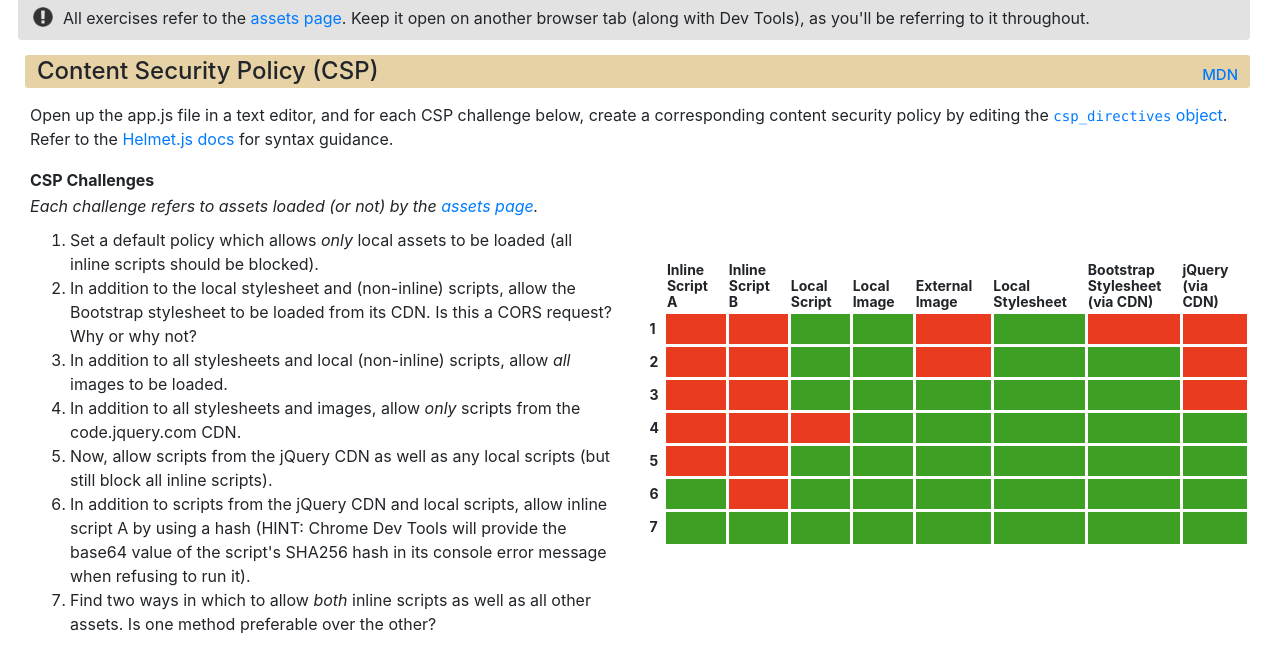
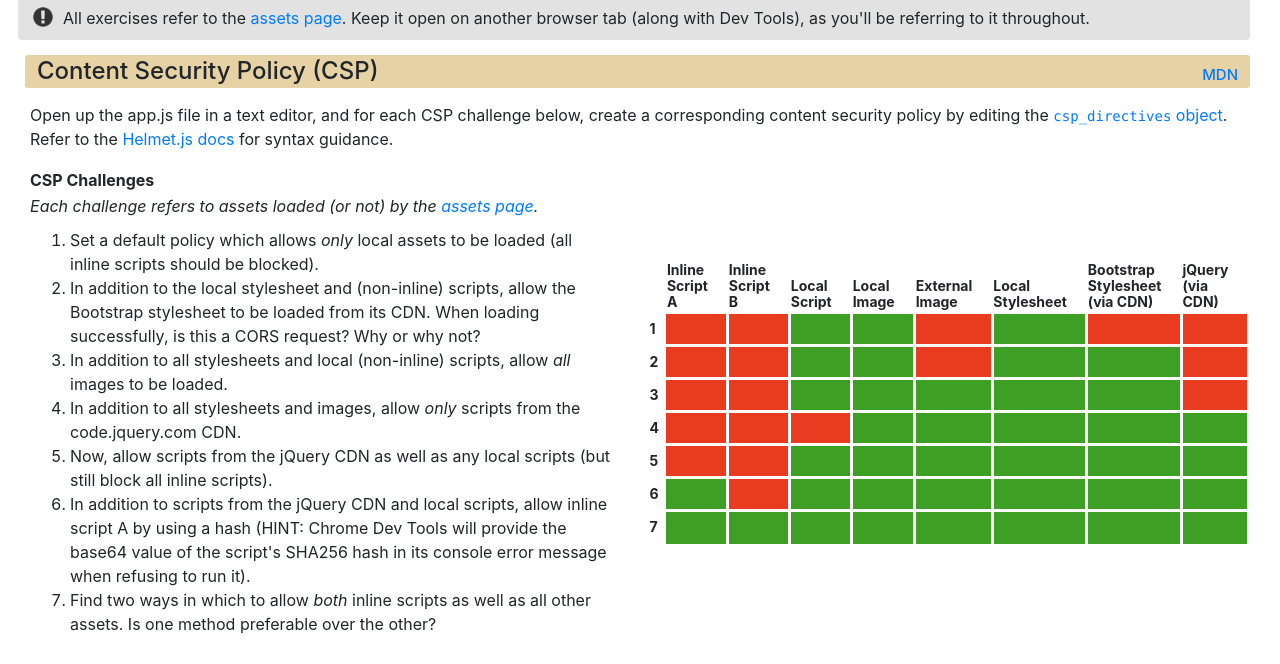
Before and after one commit to uwciso/browser-security, a website: page public/index.html in a window 1280 px wide. Shown: the part 87-751 px from the top of the page. Drawn offline with nearby package versions, Linux system fonts and the light colour scheme.

Commit message:
challenge wording

```diff
--- a/public/index.html
+++ b/public/index.html
@@ -29,7 +29,7 @@
       <span class="sub-instructions">Each challenge refers to assets loaded (or not) by the <a href="/assets.html">assets page</a>.</span>
       <ol>
         <li>Set a default policy which allows <i>only</i> local assets to be loaded (all inline scripts should be blocked).</li>
-        <li>In addition to the local stylesheet and (non-inline) scripts, allow the Bootstrap stylesheet to be loaded from its CDN. Is this a CORS request? Why or why not?</li>
+        <li>In addition to the local stylesheet and (non-inline) scripts, allow the Bootstrap stylesheet to be loaded from its CDN. When loading successfully, is this a CORS request? Why or why not?</li>
         <li>In addition to all stylesheets and local (non-inline) scripts, allow <i>all</i> images to be loaded.</li>
         <li>In addition to all stylesheets and images, allow <i>only</i> scripts from the code.jquery.com CDN.</li>
         <li>Now, allow scripts from the jQuery CDN as well as any local scripts (but still block all inline scripts).</li>
```
